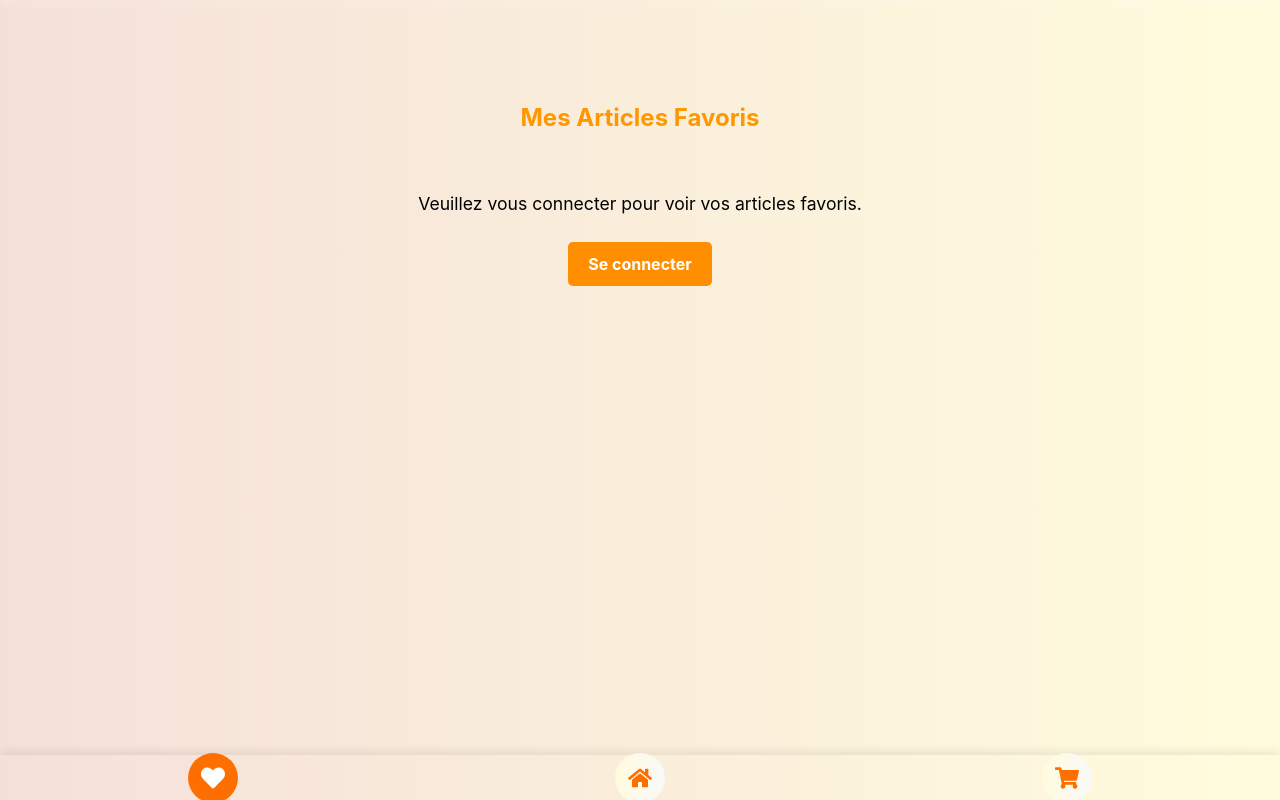
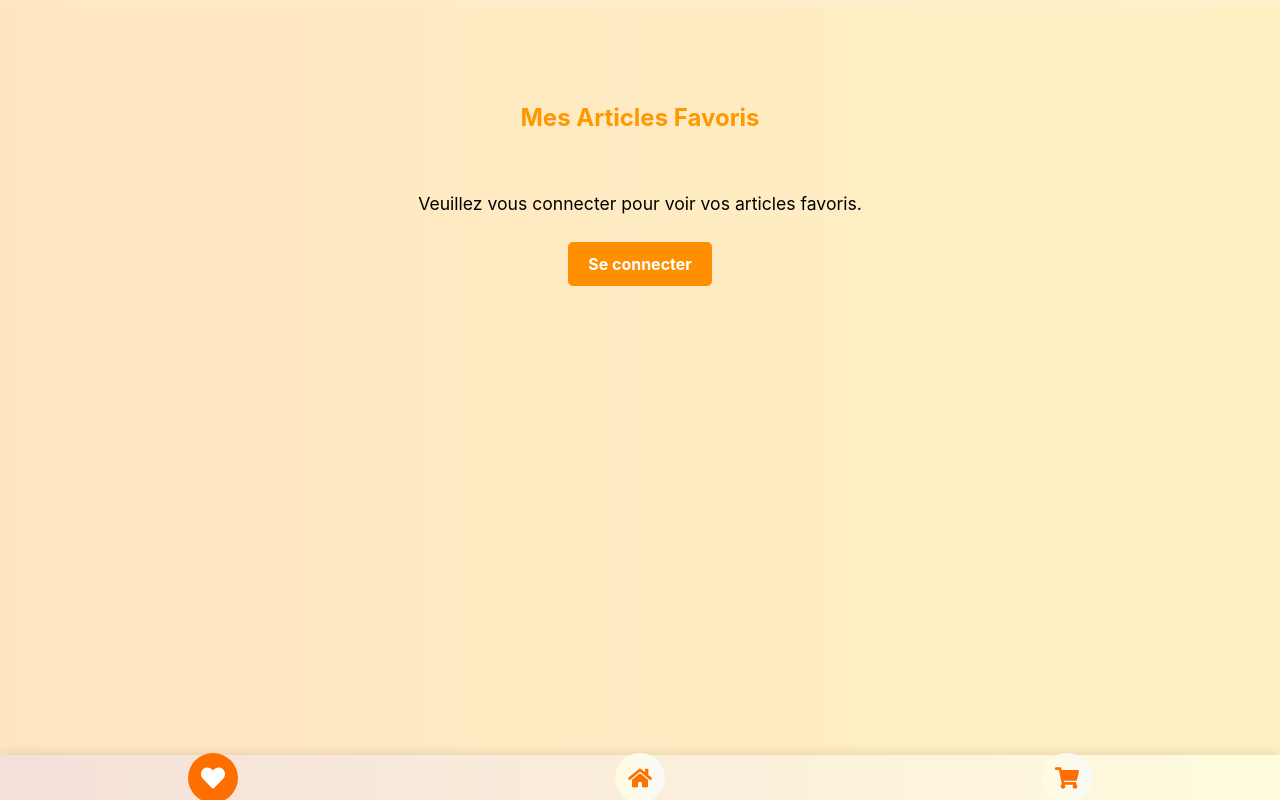
Before and after one commit to Joel-Philippe/mon-ecommerce, a Next.js app: page /favorites in a window 1280 px wide. Built offline with nearby package versions, Linux system fonts and the light colour scheme; no server answers; the database is empty.

Commit message:
chore: update styles

```diff
--- a/app/globals.css
+++ b/app/globals.css
@@ -6,5 +6,5 @@ body{
     background: linear-gradient(to right, #f8ede9 0%, #fffcdd 100%);
 }
 .chakra-ui-light{
-    background: linear-gradient(to right, #f5e0d9 0%, #fffcdd 100%);
+    background: linear-gradient(to right, #ffe6c1 0%, #fff0c4 100%);
 }
--- a/components/NewCard.css
+++ b/components/NewCard.css
@@ -207,7 +207,7 @@
 /* Mobile-specific styles */
 @media (max-width: 768px) {
 .new-card {
-  max-width: 270px;
+  max-width: 290px;
   margin-top: 20px;
 }
   .new-card-content {
```
